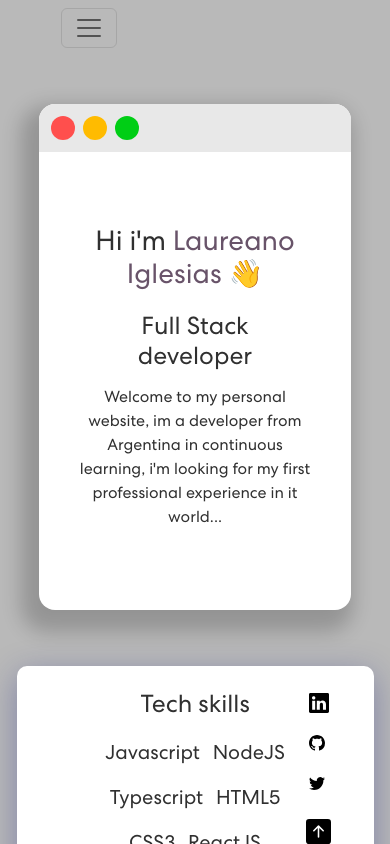
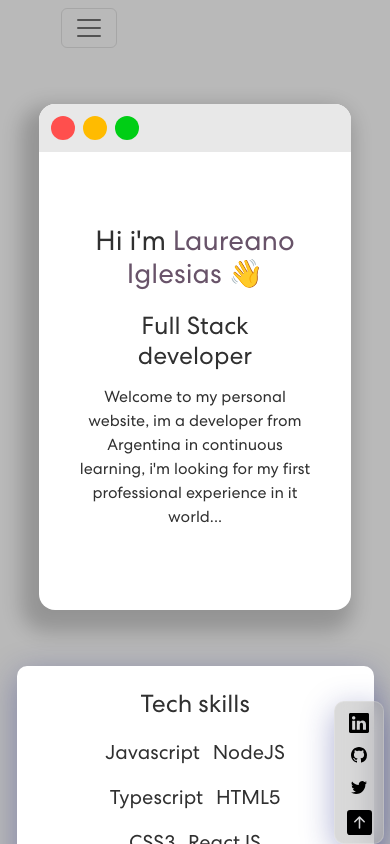
Before and after one commit to mrchurches/Portfolio, a React (Create React App) app: page / in a window 390 px wide. Shown: the top 844 px of the page. Built offline with nearby package versions, Linux system fonts and the light colour scheme.

Commit message:
fix bug in footer responsive

```diff
--- a/src/App.css
+++ b/src/App.css
@@ -243,7 +243,7 @@ z-index: 1;
 }
 
 .arrow{
-  margin-left: 1.5rem;
+  margin-left: 0.5rem;
 }
 
 .arrow :hover{
@@ -265,7 +265,14 @@ z-index: 1;
   position:fixed;
   right: 5px;
   bottom: 0px;
-  margin-right: 3rem;
+  margin-right: 2rem;
+  padding:0.5rem;
+  background: rgba( 147, 147, 147, 0.35 );
+box-shadow: 0 8px 32px 0 rgba( 31, 38, 135, 0.37 );
+backdrop-filter: blur( 13.5px );
+-webkit-backdrop-filter: blur( 13.5px );
+border-radius: 10px;
+border: 1px solid rgba( 255, 255, 255, 0.18 );
 }
 
 /* Footer */
@@ -525,16 +532,23 @@ z-index: 1;
   #footer{
     display: flex;
     flex-direction: column;
-    /* margin-right: 0.07rem; */
+    margin-right: 0.07rem;
     z-index: 3;
   }
 
-  #footer ul{
+  .social-footer{
+    display: flex;
+    flex-direction: column;
+  }
+
+  #footer{
     flex-direction: column;
   }
 
   .arrow{
-    margin-left: 2.3rem;
+    margin-left: 0.08rem;
+    margin-top: 0.7rem;
+
   }
 }
 
--- a/src/components/footer/Footer.jsx
+++ b/src/components/footer/Footer.jsx
@@ -3,29 +3,29 @@
 
 export const Footer = () => {
   return (
-    <div class="d-flex justify-content-end" id="footer">
-      <div>
-        <ul class="d-flex">
-        <li class="social hvr-buzz">
+    <div class="d-flex justify-content-end align-items-center" id="footer">
+      <div class="d-flex justify-content-center align-items-center social-footer">
+        {/* <ul > */}
+        <div class="hvr-buzz ">
           <a href="https://www.linkedin.com/in/laureano-iglesias/" target="_blank"> <svg xmlns="http://www.w3.org/2000/svg" width="20" height="20" fill="black" class="bi bi-linkedin" viewBox="0 0 16 16">
     <path d="M0 1.146C0 .513.526 0 1.175 0h13.65C15.474 0 16 .513 16 1.146v13.708c0 .633-.526 1.146-1.175 1.146H1.175C.526 16 0 15.487 0 14.854V1.146zm4.943 12.248V6.169H2.542v7.225h2.401zm-1.2-8.212c.837 0 1.358-.554 1.358-1.248-.015-.709-.52-1.248-1.342-1.248-.822 0-1.359.54-1.359 1.248 0 .694.521 1.248 1.327 1.248h.016zm4.908 8.212V9.359c0-.216.016-.432.08-.586.173-.431.568-.878 1.232-.878.869 0 1.216.662 1.216 1.634v3.865h2.401V9.25c0-2.22-1.184-3.252-2.764-3.252-1.274 0-1.845.7-2.165 1.193v.025h-.016a5.54 5.54 0 0 1 .016-.025V6.169h-2.4c.03.678 0 7.225 0 7.225h2.4z"/>
   </svg> </a>
-          </li>
-          <li class="social hvr-buzz">
+          </div>
+          <div class="hvr-buzz p-2">
             <a href="https://github.com/mrchurches" target="_blank">
             <svg xmlns="http://www.w3.org/2000/svg" width="16" height="16" fill="black" class="bi bi-github" viewBox="0 0 16 16">
     <path d="M8 0C3.58 0 0 3.58 0 8c0 3.54 2.29 6.53 5.47 7.59.4.07.55-.17.55-.38 0-.19-.01-.82-.01-1.49-2.01.37-2.53-.49-2.69-.94-.09-.23-.48-.94-.82-1.13-.28-.15-.68-.52-.01-.53.63-.01 1.08.58 1.23.82.72 1.21 1.87.87 2.33.66.07-.52.28-.87.51-1.07-1.78-.2-3.64-.89-3.64-3.95 0-.87.31-1.59.82-2.15-.08-.2-.36-1.02.08-2.12 0 0 .67-.21 2.2.82.64-.18 1.32-.27 2-.27.68 0 1.36.09 2 .27 1.53-1.04 2.2-.82 2.2-.82.44 1.1.16 1.92.08 2.12.51.56.82 1.27.82 2.15 0 3.07-1.87 3.75-3.65 3.95.29.25.54.73.54 1.48 0 1.07-.01 1.93-.01 2.2 0 .21.15.46.55.38A8.012 8.012 0 0 0 16 8c0-4.42-3.58-8-8-8z"/>
   </svg>
             </a>
-          </li>
-          <li class="social hvr-buzz">
+          </div>
+          <div class="hvr-buzz">
           <a href="https://twitter.com/ldIglesias" target="_blank">
           <svg xmlns="http://www.w3.org/2000/svg" width="16" height="16" fill="black" class="bi bi-twitter" viewBox="0 0 16 16">
     <path d="M5.026 15c6.038 0 9.341-5.003 9.341-9.334 0-.14 0-.282-.006-.422A6.685 6.685 0 0 0 16 3.542a6.658 6.658 0 0 1-1.889.518 3.301 3.301 0 0 0 1.447-1.817 6.533 6.533 0 0 1-2.087.793A3.286 3.286 0 0 0 7.875 6.03a9.325 9.325 0 0 1-6.767-3.429 3.289 3.289 0 0 0 1.018 4.382A3.323 3.323 0 0 1 .64 6.575v.045a3.288 3.288 0 0 0 2.632 3.218 3.203 3.203 0 0 1-.865.115 3.23 3.23 0 0 1-.614-.057 3.283 3.283 0 0 0 3.067 2.277A6.588 6.588 0 0 1 .78 13.58a6.32 6.32 0 0 1-.78-.045A9.344 9.344 0 0 0 5.026 15z"/>
   </svg>
           </a>
-          </li>
-        </ul>
+          </div>
+        {/* </ul> */}
       </div>
       <div className="arrow hvr-wobble-vertical">
         <a onClick={(e)=>setTimeout(()=> window.scroll({top: 0}),500)}>
```
